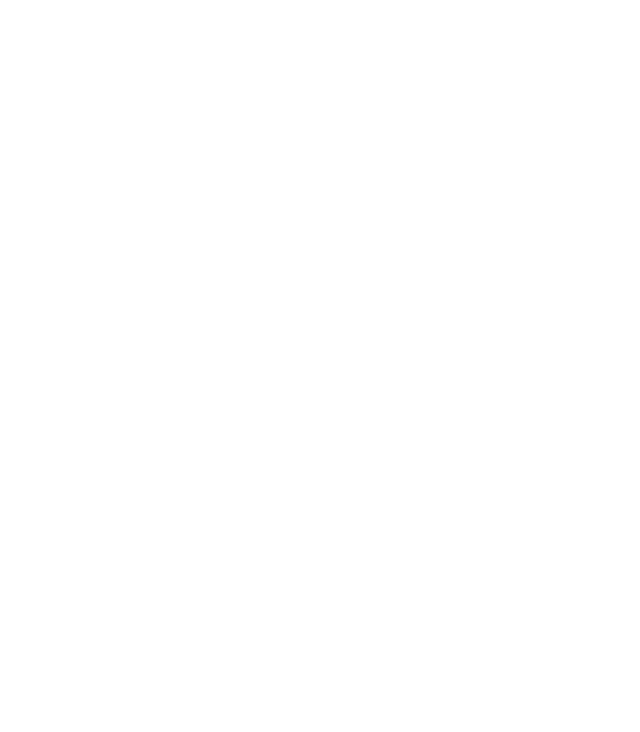
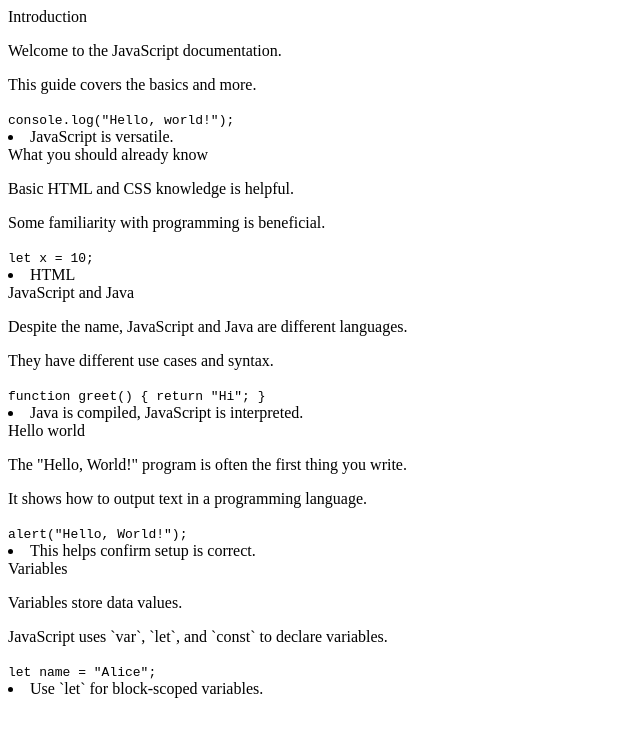
Before and after one commit to dianakius/documentation_page, a plain HTML site: page index.html in a window 1280 px wide. Shown: the whole page, without its empty margins (0-640 px from the left). Drawn offline with Linux system fonts and the light colour scheme.

Commit message:
add(html):sections

```diff
--- a/index.html
+++ b/index.html
@@ -6,5 +6,46 @@
     <meta name="viewport" content="width=device-width, initial-scale=1.0" />
     <link rel="stylesheet" href="styles.css" />
   </head>
-  <body></body>
+  <body>
+    <main id="main-doc">
+      <section class="main-section" id="Introduction">
+        <header>Introduction</header>
+        <p>Welcome to the JavaScript documentation.</p>
+        <p>This guide covers the basics and more.</p>
+        <code>console.log("Hello, world!");</code>
+        <li>JavaScript is versatile.</li>
+      </section>
+
+      <section class="main-section" id="What_you_should_already_know">
+        <header>What you should already know</header>
+        <p>Basic HTML and CSS knowledge is helpful.</p>
+        <p>Some familiarity with programming is beneficial.</p>
+        <code>let x = 10;</code>
+        <li>HTML</li>
+      </section>
+
+      <section class="main-section" id="JavaScript_and_Java">
+        <header>JavaScript and Java</header>
+        <p>Despite the name, JavaScript and Java are different languages.</p>
+        <p>They have different use cases and syntax.</p>
+        <code>function greet() { return "Hi"; }</code>
+        <li>Java is compiled, JavaScript is interpreted.</li>
+      </section>
+
+      <section class="main-section" id="Hello_world">
+        <header>Hello world</header>
+        <p>The "Hello, World!" program is often the first thing you write.</p>
+        <p>It shows how to output text in a programming language.</p>
+        <code>alert("Hello, World!");</code>
+        <li>This helps confirm setup is correct.</li>
+      </section>
+
+      <section class="main-section" id="Variables">
+        <header>Variables</header>
+        <p>Variables store data values.</p>
+        <p>JavaScript uses `var`, `let`, and `const` to declare variables.</p>
+        <code>let name = "Alice";</code>
+        <li>Use `let` for block-scoped variables.</li>
+      </section>
+  </body>
 </html>
```
